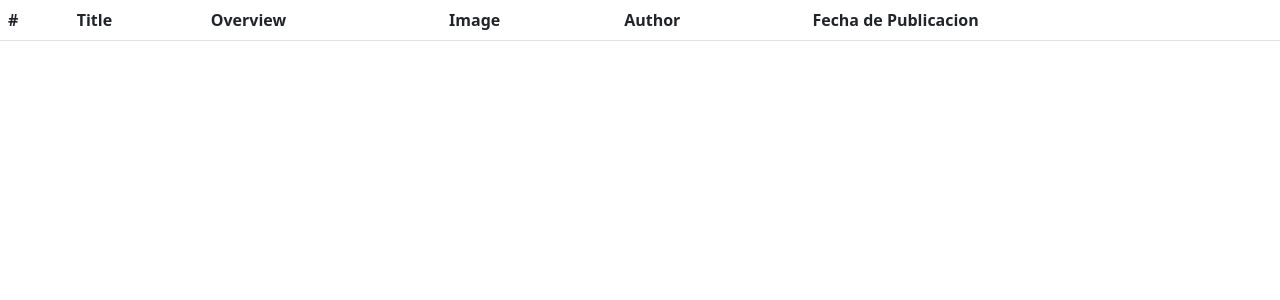
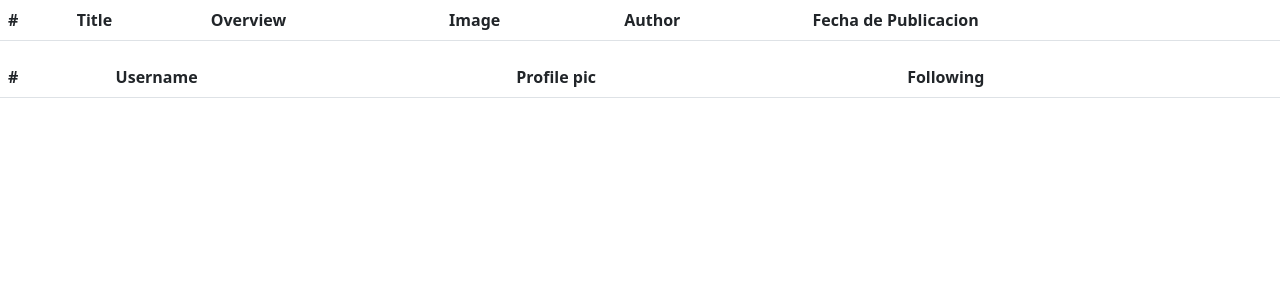
Before and after one commit to PeposoElOso/TPSoporte, a Django app: page /featured in a window 1280 px wide. Shown: the part 56-356 px from the top of the page. Run offline with Django 4.2, Linux system fonts and the light colour scheme; data comes from the database, SQL or seed files in the repository; both versions use the stored data as it was after the commit; lists and menus that the app fills with data are empty.

Commit message:
previo a programacion

```diff
--- a/blogs/templates/blogs/results.html
+++ b/blogs/templates/blogs/results.html
@@ -22,7 +22,7 @@
                 {% if post.image %}
                     <td><img src="{{ post.image.url }}" class = "img-thumbnail img-fluid" style="max-width: 80px;" alt="thumbnail" ></td>
                 {% else %}
-                    <td>No te hagas el gary bale</td>
+                    <td>Image</td>
                 {% endif %}
                 <td>{{ post.author }}</td>
                 <td>{{ post.pub_date.date }}</td>
@@ -32,4 +32,35 @@
     </tbody>
 </table>
 
+
+<table class="table">
+    <thead class="thead-dark">
+        <tr>
+            <th>#</th>
+            <th>Username</th>
+            <th>Profile pic</th>
+            <th>Following</th>
+        </tr>
+    </thead>
+    <tbody>
+
+        {% for user in user_list %}
+            <tr class="table-primary">
+                <th scope="row">{{ forloop.counter }}</th>
+                <td><a href="{{ user.get_absolute_url }}" class="text-black" style="text-decoration: none">{{ user.username }}</a></td>
+                {% if user.profile_pic %}
+                    <td><img src="{{ user.profile_pic.url }}" class = "img-thumbnail img-fluid" style="max-width: 80px;" alt="thumbnail" ></td>
+                {% else %}
+                    <td>Image</td>
+                {% endif %}
+                <td><div class="d-flex pt-1">
+                    <button type="button" class="btn btn-primary flex-grow-1 seguir-usuario" data-usuario-id="{{ user.id }}">
+                      Follow
+                  </button>
+                  </div></td>
+            </tr>
+
+        {% endfor %}
+    </tbody>
+</table>
 {% endblock %}
--- a/blogs/views.py
+++ b/blogs/views.py
@@ -2,6 +2,7 @@ from typing import Any
 from django.shortcuts import render, redirect
 from django.contrib.auth.decorators import login_required
 from blogs.models import Post, Category, Album
+from users.models import User
 from django.views import generic, View
 from django.views.generic.detail import SingleObjectMixin
 from django.views.generic import FormView
@@ -113,15 +114,24 @@ class CategoryListView(generic.ListView):
 
 
 
-class SearchResultsView(generic.ListView):
-    model = Post
+class SearchResultsView(generic.TemplateView):
     template_name = "blogs/results.html"
 
-    def get_queryset(self):
+    def get_context_data(self, **kwargs):
+        context = super().get_context_data(**kwargs)
         query = self.request.GET.get('search')
+
         post_list = Post.objects.filter(
-            Q(title__icontains=query)| Q(categories__title__icontains=query)
-            ).filter(
-            pub_date__lte=timezone.now()
-        ).distinct()
-        return post_list
+            Q(title__icontains=query) | Q(categories__title__icontains=query) | Q(author__username__icontains=query)
+        ).filter(pub_date__lte=timezone.now()).distinct()
+
+        user_list = User.objects.filter(Q(username__icontains=query)).distinct()
+
+        results = {
+            'post_list': post_list,
+            'user_list': user_list,
+        }
+
+        context['results'] = results
+
+        return results
--- a/users/models.py
+++ b/users/models.py
@@ -1,6 +1,7 @@
 from django.db import models
 from django.contrib.auth.models import AbstractUser
 from blogs.models import Post
+from django.urls import reverse
 
 
 # Create your models here.
@@ -14,3 +15,6 @@ class User(AbstractUser):
 
     def cantidad_publicaciones(self):
         return Post.objects.filter(author=self).count()
+
+    def get_absolute_url(self):
+        return reverse("users:profile", kwargs={"id": self.id})
--- a/users/templates/users/profile.html
+++ b/users/templates/users/profile.html
@@ -15,9 +15,9 @@
           <div class="card-body p-4">
             <div class="d-flex text-black">
               <div class="flex-shrink-0">
-                <img src="{{ user.profile_pic }}"
+                <img src="{{ user.profile_pic.url }}"
                   alt="img" class="img-fluid"
-                  style="width: 10px; border-radius: 10px;">
+                  style="width: 120px; border-radius: 2px;">
               </div>
               <div class="flex-grow-1 ms-3">
                 <h5 class="mb-1"> {{ user.username }}</h5>
```
Also changed, not shown: db.sqlite3, media/post_images/logo.png (added), media/profile_pics/sebastiánpresta.jpg (added).
